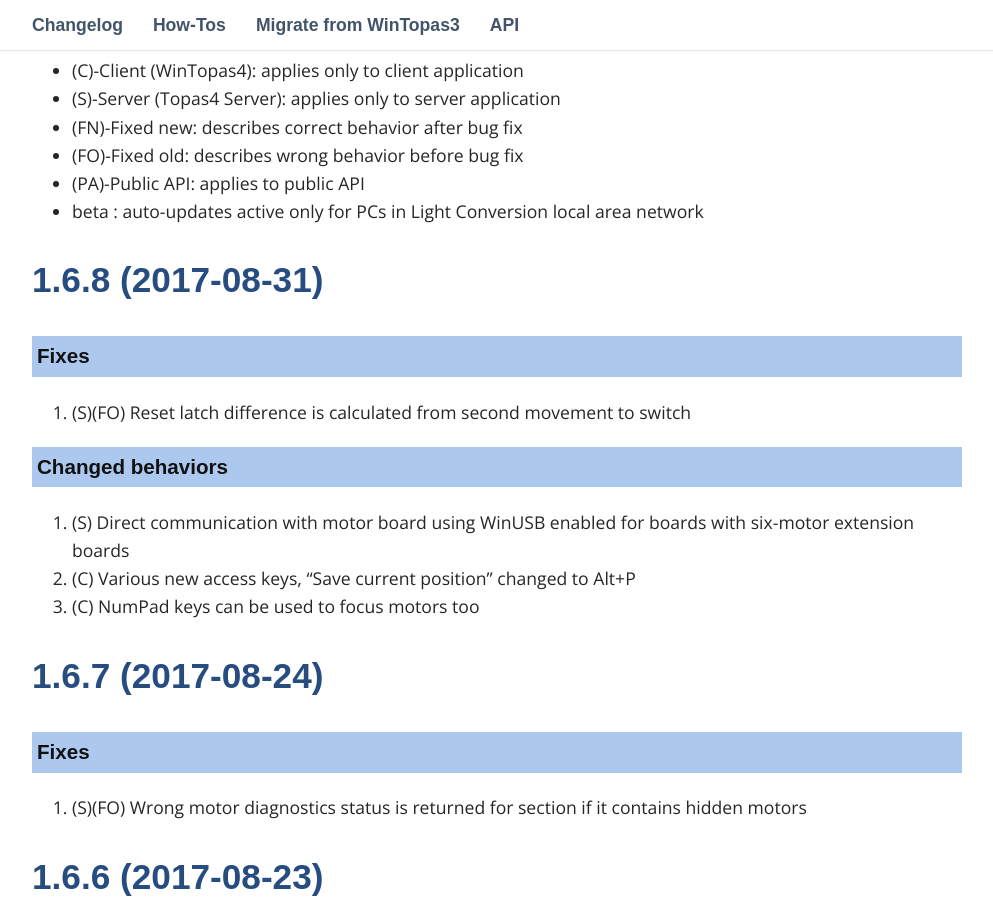
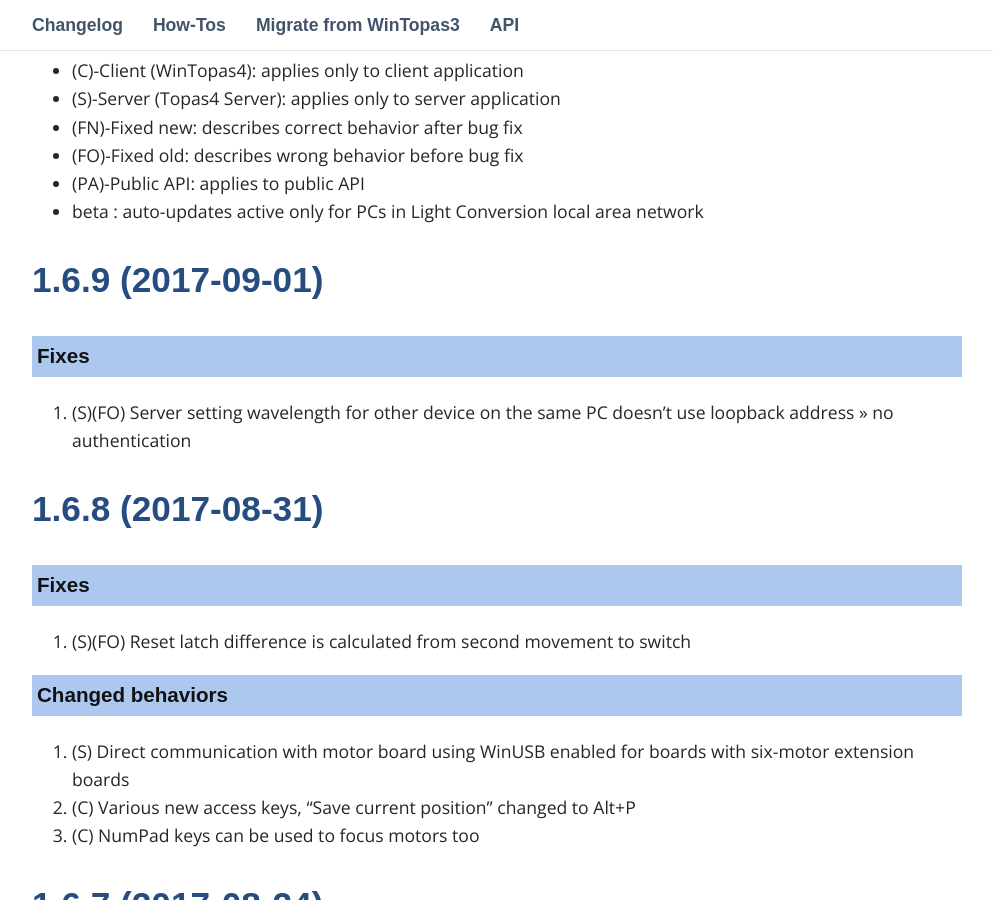
Before and after one commit to DomasM/Topas4InfoTemp00, a Jekyll site: the page built from _pages/03_changelog.md, in a window 1280 px wide and 900 px high, scrolled down 497 px. Shown: the whole window, without its empty margins (143-1136 px from the left). Built offline with Jekyll 4.4.1, drawn with Linux system fonts in a browser that asks for light colours; some web fonts are replaced; comment, search, counter and statistics services are not loaded.

Commit message:
1.6.9 release

```diff
--- a/_pages/03_changelog.md
+++ b/_pages/03_changelog.md
@@ -17,6 +17,15 @@
 * (FO)-Fixed old: describes wrong behavior before bug fix
 * (PA)-Public API: applies to public API
 * beta : auto-updates active only for PCs in Light Conversion local area network
+
+
+
+## 1.6.9 (2017-09-01)
+
+### Fixes
+
+1. (S)(FO) Server setting wavelength for other device on the same PC doesn't use loopback address >> no authentication
+
 
 
 
```
